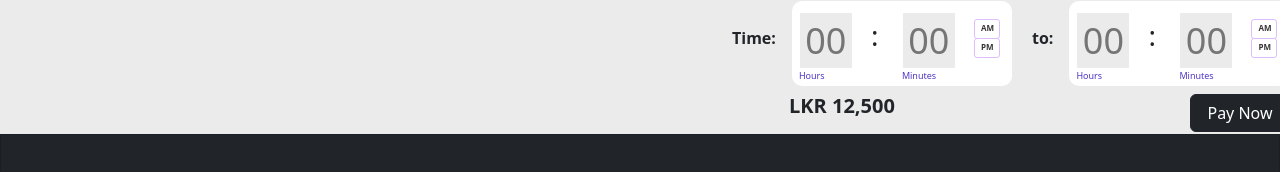
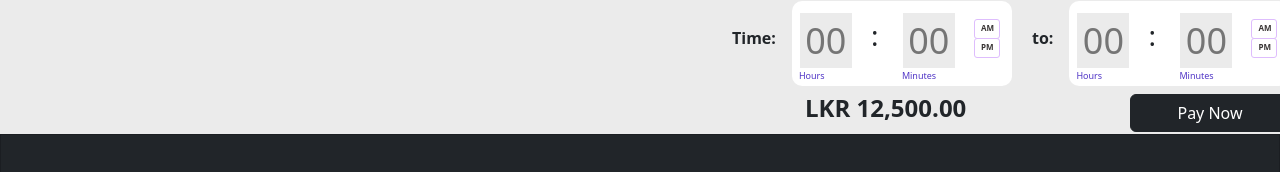
Before and after one commit to GP-43/homeaway-frontend, a React (Create React App) app: page /placedescription in a window 1280 px wide. Shown: the part 360-532 px from the top of the page. Built offline with nearby package versions, Linux system fonts and the light colour scheme.

Commit message:
Merge branch 'dev' into origin/feature/HA-18_my-booking-section-calendar
Review chnges are done

```diff
--- a/src/assets/styles/partials/_making-booking.scss
+++ b/src/assets/styles/partials/_making-booking.scss
@@ -325,15 +325,16 @@
         margin-top: 25px;
     }
     .text-rent-fee{
-        font-size: 20px;
+        width:170px;
+        font-size: 24px;
         margin-left:5px;
     }
     .date-component {
         width:220px;
     }
     .button-pay-now {
-        width:100px;
-        margin-left: 66px;
+        width:160px;
+        margin-left: 6px;
     }
     @media (max-width:820px) {
 
--- a/src/components/make_booking/MakeBooking.jsx
+++ b/src/components/make_booking/MakeBooking.jsx
@@ -16,8 +16,8 @@ function MakeBooking() {
                 <b className='text-time'>Time:</b>
                 <TimePickers />
             </div>
-            <div className='mx-5 ps-2'>
-                <h1 className='text-rent-fee'><b>LKR 12,500</b></h1>
+            <div className='mx-5 ps-4'>
+                <h1 className='text-rent-fee'><b>LKR 12,500.00</b></h1>
             </div>
         </Col>
         <Col className="booking-col" xs lg="2">
```
